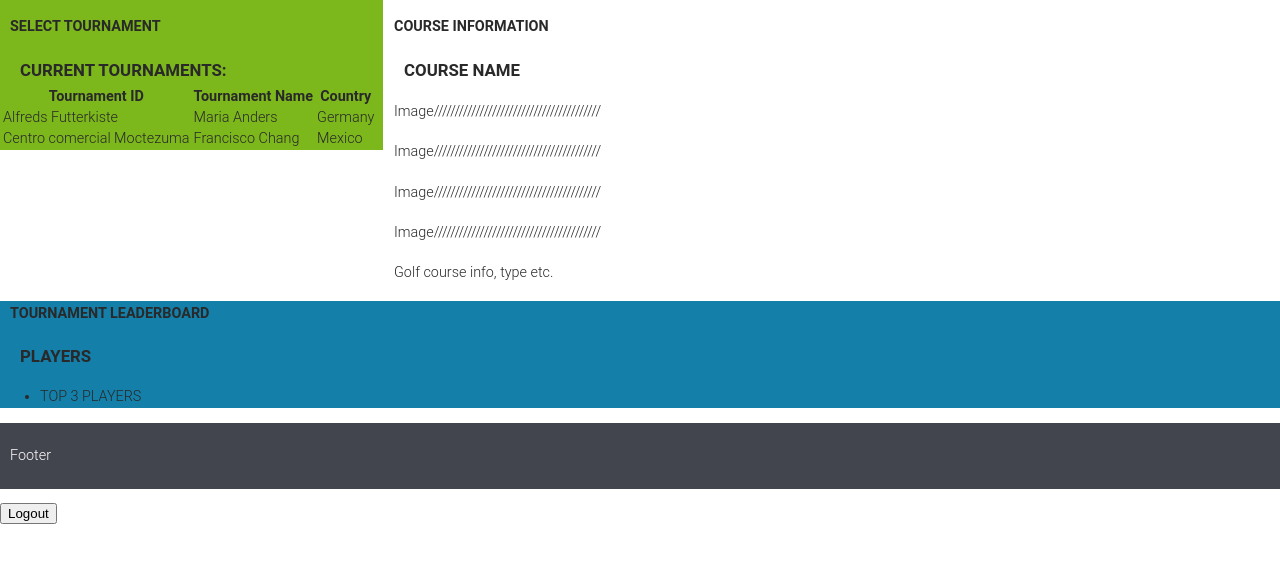
After one commit to import-javax-teamMadness/COS221PA5, a PHP site: page /tournamentPage.php in a window 1280 px wide. The commit adds this page. Shown: the top 563 px of the page. Run offline with PHP 8.4, Linux system fonts and the light colour scheme.

Commit message:
Add files via upload

```diff
--- /dev/null
+++ b/Front-end/tournamentPage.php
@@ -0,0 +1,139 @@
+<!DOCTYPE HTML PUBLIC "-//W3C//DTD HTML 4.01//EN" "http://www.w3.org/TR/html4/strict.dtd">
+<html lang="en">
+<head>
+    <title>HTML FlexBox Template-2% columns and one larger, left menu</title>
+    <meta http-equiv="content-type" content="text/html; charset=iso-8859-1">
+    <meta name="description" content="Use this HTML basic website two percentage columns and one larger layout template where the extra stuff is large, the navigation menu is narrow on the left side and the main content is wide on the right side.">
+    <meta name="generator" content="HAPedit 3.1">
+    <link rel="canonical" href="https://www.w3docs.com/snippets/html/layout_templates/29.html" />
+    <style type="text/css">
+        html, body {
+            margin: 0;
+            padding: 0;
+        }
+
+        body {
+            color: #292929;
+            font: 90% Roboto, Arial, sans-serif;
+            font-weight: 300;
+        }
+
+        p {
+            padding: 0 10px;
+            line-height: 1.8;
+        }
+
+        ul li {
+            padding-right: 10px;
+            line-height: 1.6;
+        }
+
+        h3 {
+            padding: 5px 20px;
+            margin: 0;
+        }
+
+        div#header {
+            position: relative;
+        }
+
+        div#header h1 {
+            height: 80px;
+            line-height: 80px;
+            margin: 0;
+            padding-left: 10px;
+            background: #e0e0e0;
+            color: #292929;
+        }
+
+        div#header a {
+            position: absolute;
+            right: 0;
+            top: 23px;
+            padding: 10px;
+            color: #006;
+        }
+
+        div#navigation {
+            background: #7cb71c;
+        }
+
+        div#navigation li {
+            list-style: none;
+        }
+
+        div#extra {
+            background: #147FA9;
+        }
+
+        div#footer {
+            background: #42444e;
+            color: #fff;
+        }
+
+        div#footer p {
+            padding: 20px 10px;
+        }
+
+        div#wrapper {
+            float: right;
+            width: 70%;
+        }
+
+        div#navigation {
+            float: left;
+            width: 29.9%;
+        }
+
+        div#extra {
+            clear: both;
+            width: 100%;
+        }
+    </style>
+</head>
+<body>
+<div id="container">
+    <div id="wrapper">
+        <div id="content">
+            <p><strong>COURSE INFORMATION</strong></p>
+            <h3>COURSE NAME </h3>
+            <p>Image////////////////////////////////////////</p>
+            <p>Image////////////////////////////////////////</p>
+            <p>Image////////////////////////////////////////</p>
+            <p>Image////////////////////////////////////////</p>
+            <p>Golf course info, type etc.</p>
+        </div>
+    </div>
+    <div id="navigation">
+        <p><strong>SELECT TOURNAMENT</strong></p>
+        <h3>CURRENT TOURNAMENTS:</h3>
+        <table>
+  <tr>
+    <th>Tournament ID</th>
+    <th>Tournament Name</th>
+    <th>Country</th>
+  </tr>
+  <tr>
+    <td>Alfreds Futterkiste</td>
+    <td>Maria Anders</td>
+    <td>Germany</td>
+  </tr>
+  <tr>
+    <td>Centro comercial Moctezuma</td>
+    <td>Francisco Chang</td>
+    <td>Mexico</td>
+  </tr>
+</table>
+
+    </div>
+    <div id="extra">
+        <p><strong>TOURNAMENT LEADERBOARD</strong></p>
+        <h3>PLAYERS</h3>
+        <ul>
+            <li>TOP 3 PLAYERS</li>
+    </div>
+    <div id="footer"><p>Footer</p>
+    </div>
+</div><button onclick= "location.href='login.php';">Logout</button>
+</body>
+</html>
```
Also changed, not shown: Front-end/api.php (added, +14 -0 lines), Front-end/createUser-validation.php (added, +34 -0 lines), Front-end/createUser.php (+12 -5 lines), Front-end/login-validation.php (added, +26 -0 lines), Front-end/players.php (added).
